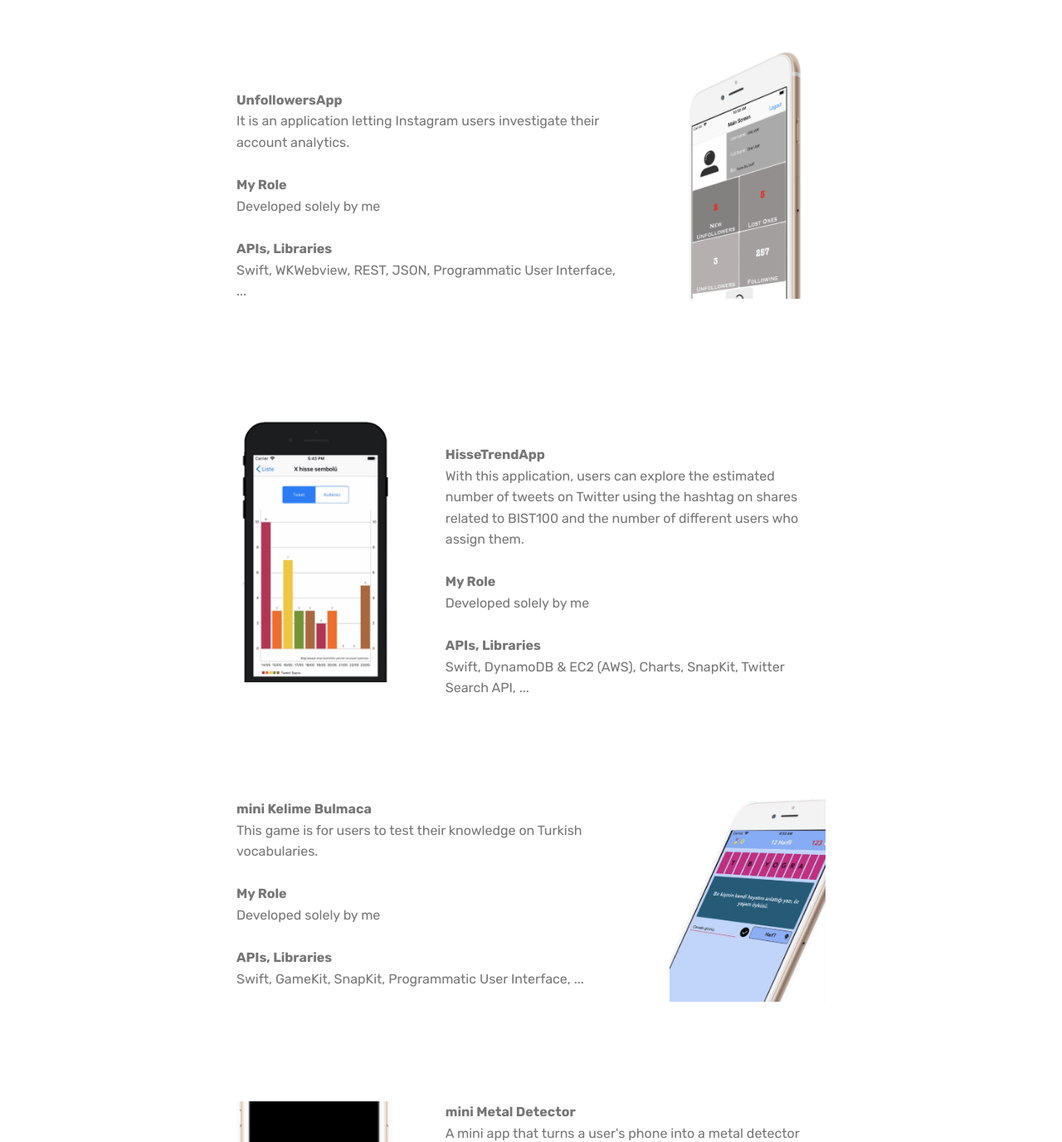
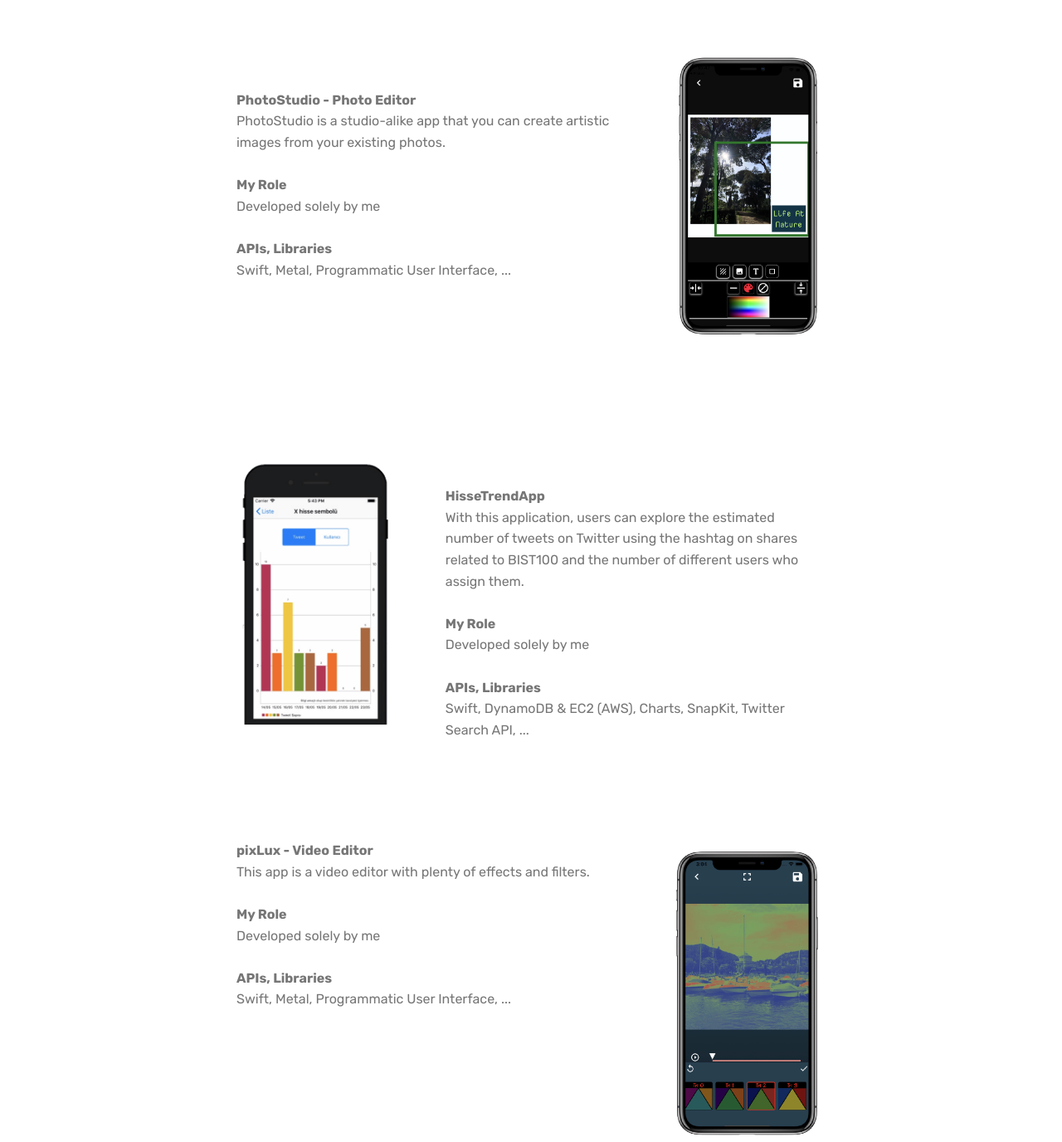
Before and after one commit to mtuzer/mtuzer.github.io, a plain HTML site: page index.html in a window 1280 px wide. Shown: the part 924-2300 px from the top of the page at 83% size. Drawn offline with Linux system fonts and the light colour scheme.

Commit message:
Update index.html

```diff
--- a/index.html
+++ b/index.html
@@ -114,11 +114,11 @@
             <div class="col-12 col-md-8">
                 <div class="media-container-row">
                     <div class="mbr-figure" style="width: 50%;">
-                      <a href="https://apps.apple.com/tr/app/unfollowersapp/id1452999515" target="_blank"><img src="assets/images/unf-434x694.png" alt="Mobirise" title=""></a>
+                      <a href="https://apps.apple.com/tr/app/photostudio-photo-editor/id1488727122" target="_blank"><img src="assets/images/ps.png" alt="Mobirise" title=""></a>
                     </div>
                     <div class="media-content">
                         <div class="mbr-section-text">
-                            <p class="mbr-text mb-0 mbr-fonts-style display-7"><strong><br></strong><br><strong>UnfollowersApp</strong><br>It is an application letting Instagram users investigate their account analytics.<br><br><strong>My Role</strong><br>Developed solely by me<br><br><strong>APIs, Libraries</strong><br>Swift, WKWebview, REST, JSON, Programmatic User Interface, ...</p>
+                            <p class="mbr-text mb-0 mbr-fonts-style display-7"><strong><br></strong><br><strong>PhotoStudio - Photo Editor</strong><br>PhotoStudio is a studio-alike app that you can create artistic images from your existing photos.<br><br><strong>My Role</strong><br>Developed solely by me<br><br><strong>APIs, Libraries</strong><br>Swift, Metal, Programmatic User Interface, ...</p>
                         </div>
                     </div>
                 </div>
@@ -159,11 +159,11 @@
                 <div class="media-container-row">
                     <div class="media-content">
                         <div class="mbr-section-text">
-                            <p class="mbr-text align-right mb-0 mbr-fonts-style display-7"><strong>mini Kelime Bulmaca<br></strong>This game is for users to test their knowledge on Turkish vocabularies.<br><br><strong>My Role<br></strong>Developed solely by me<br><br><strong>APIs, Libraries<br></strong>Swift, GameKit, SnapKit, Programmatic User Interface, ...</p>
+                            <p class="mbr-text align-right mb-0 mbr-fonts-style display-7"><strong>pixLux - Video Editor<br></strong>This app is a video editor with plenty of effects and filters.<br><br><strong>My Role<br></strong>Developed solely by me<br><br><strong>APIs, Libraries<br></strong>Swift, Metal, Programmatic User Interface, ...</p>
                         </div>
                     </div>
                     <div class="mbr-figure" style="width: 50%;">
-                     <a href="https://apps.apple.com/tr/app/mini-kelime-bulmaca/id1448389516" target="_blank"><img src="assets/images/kelime-436x569.png" alt="Mobirise" title=""></a>
+                     <a href="https://apps.apple.com/tr/app/pixlux-video-editor/id1510228038" target="_blank"><img src="assets/images/pix.png" alt="Mobirise" title=""></a>
                     </div>
                 </div>
             </div>
```
